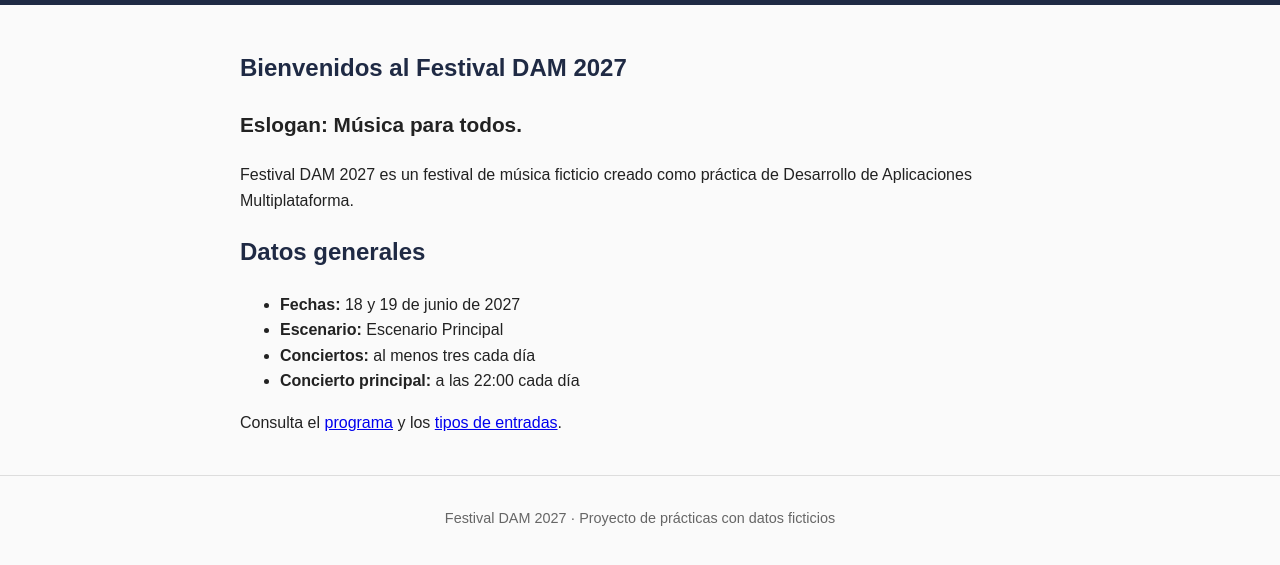
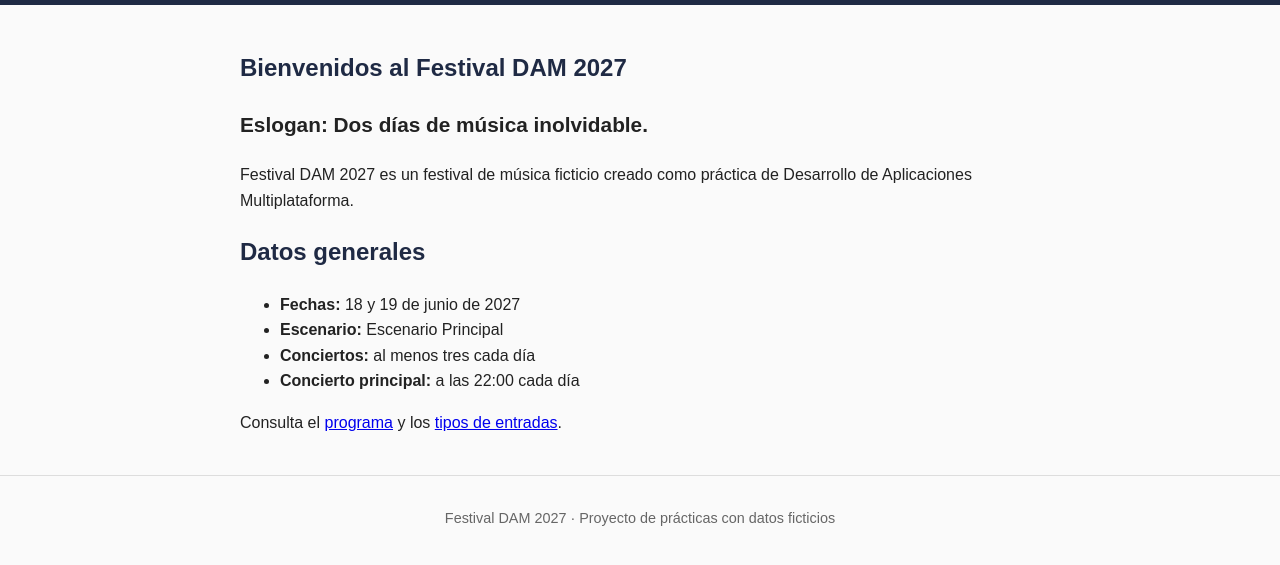
Before and after one commit to dtt25pabloserrano/festival-dam-2027, a plain HTML site: page index.html in a window 1280 px wide. Shown: the part 139-704 px from the top of the page. Drawn offline with Linux system fonts and the light colour scheme.

Commit message:
Cambia eslogan a 'Dos días de música inolvidable'

```diff
--- a/index.html
+++ b/index.html
@@ -20,7 +20,7 @@
 
   <main>
     <h2>Bienvenidos al Festival DAM 2027</h2>
-    <p class="eslogan">Eslogan: Música para todos.</p>
+    <p class="eslogan">Eslogan: Dos días de música inolvidable.</p>
     <p>
       Festival DAM 2027 es un festival de música ficticio creado como
       práctica de Desarrollo de Aplicaciones Multiplataforma.
```
